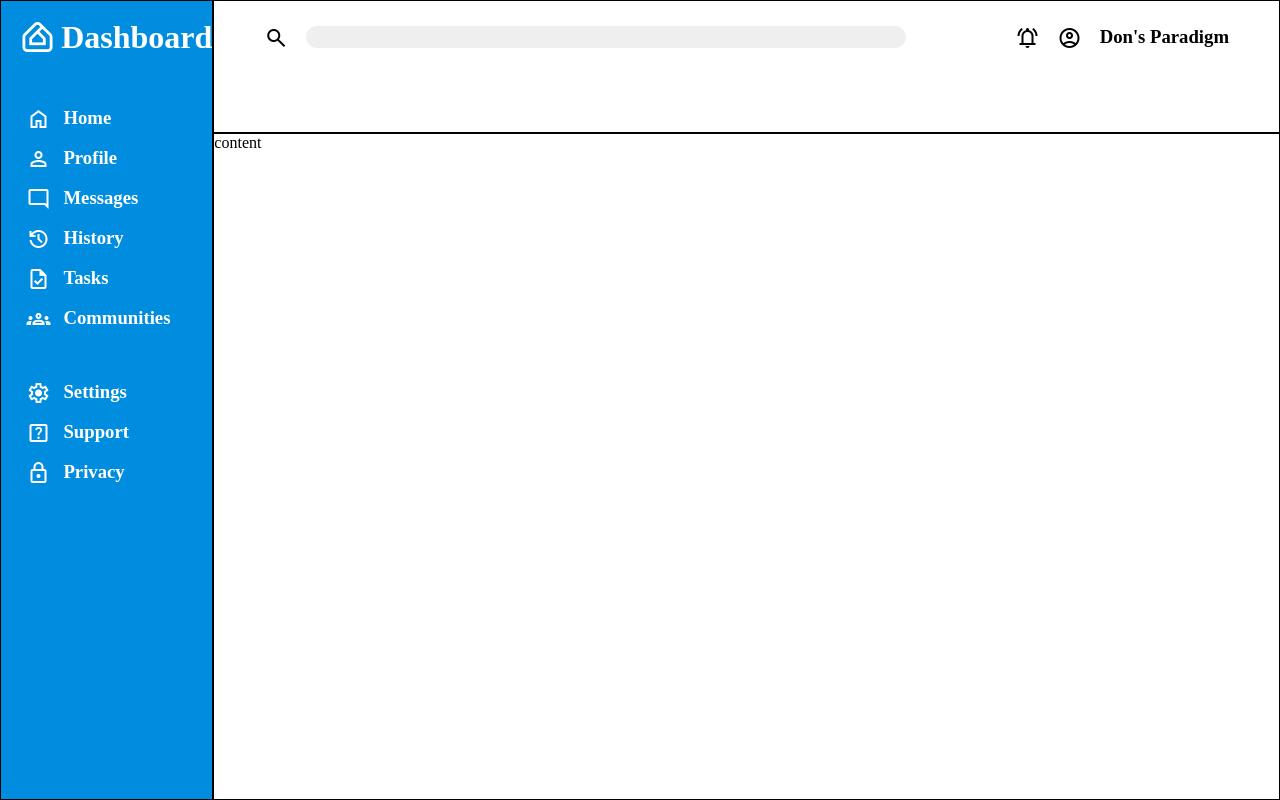
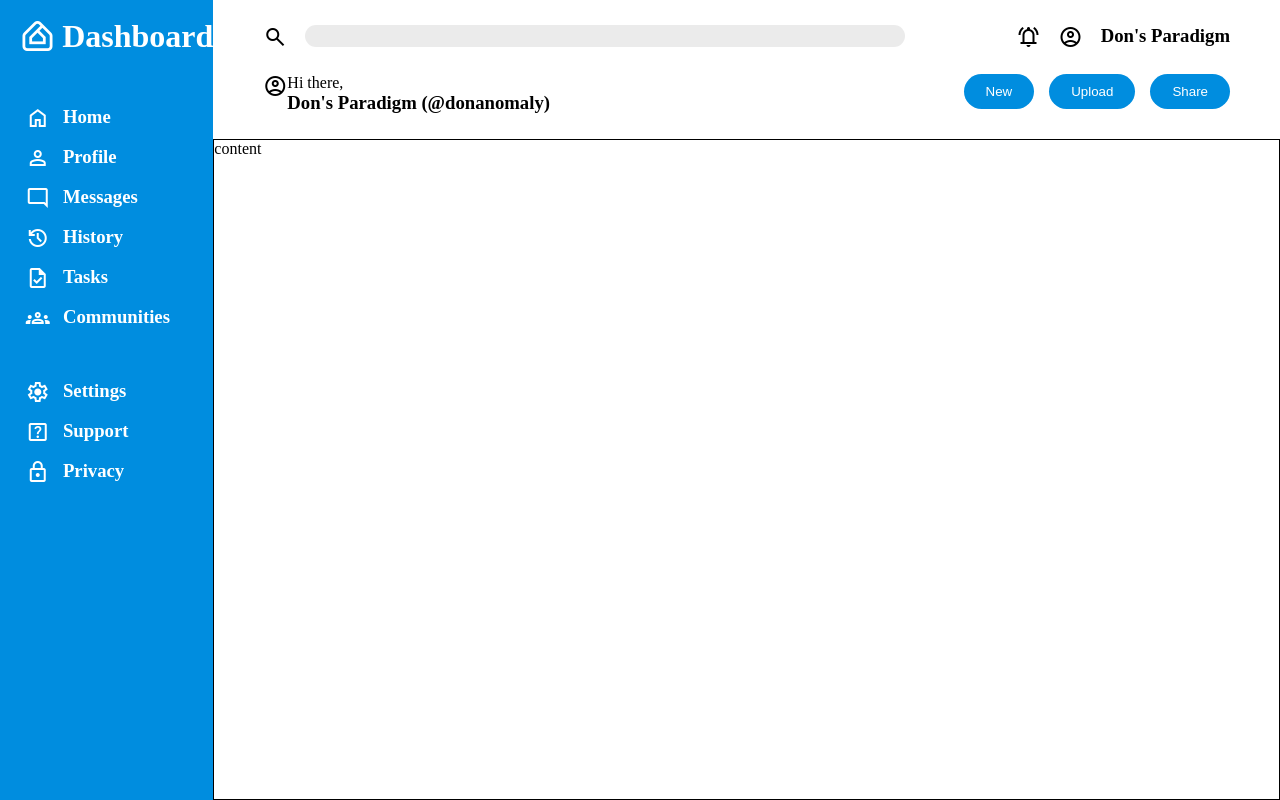
Before and after one commit to H3R0INFATH3R/Dashboard, a plain HTML site: page index.html in a window 1280 px wide. Drawn offline with nearby package versions, Linux system fonts and the light colour scheme.

Commit message:
Complete the heading section

```diff
--- a/index.html
+++ b/index.html
@@ -23,7 +23,16 @@
                 </div>
             </div>
             <div class="profile-section">
-
+                <div class="profile-section-1">
+                    <span class="material-symbols-outlined profile-picture"> account_circle </span>
+                    <p class="profile-welcome">Hi there,</p>
+                    <h3 class="user-name">Don's Paradigm (@donanomaly)</h3>
+                </div>
+                <div class="profile-section-2">
+                    <button class="new-btn">New</button>
+                    <button class="upload-btn">Upload</button>
+                    <button class="share-btn">Share</button>
+                </div>
             </div>
         </div>
         <div class="sidebar">
--- a/style.css
+++ b/style.css
@@ -9,16 +9,23 @@
     --blue: #008ddf;
 }
 
+button {
+    background-color: var(--blue);
+    color: var(--white);
+
+    border: none;
+    border-radius: 18px;
+
+    height: fit-content;
+    padding: 10px 22px;
+}
+
 .container {
     height: 100vh;
 
     display: grid;
     grid-template-columns: 1fr 5fr;
-    grid-template-rows: 1fr 5fr;
-}
-
-.container > div {
-    border: 1px solid black;
+    grid-template-rows: max-content 1fr;
 }
 
 .header {
@@ -26,9 +33,9 @@
     grid-row: 1;
 }
 
-.search-section {
+.search-section, .profile-section {
     display: grid;
-    grid-template-columns: max-content max-content;
+    grid-template-columns: repeat(2, max-content);
     justify-content: space-between;
 
     margin: 25px 50px;
@@ -39,7 +46,7 @@
     border-radius: 12px;
     border: none;
 
-    background-color: rgba(236, 236, 236, 0.835);
+    background-color: rgba(232, 232, 232, 0.835);
 
     height: 22px;
     width: 600px;
@@ -55,6 +62,33 @@
     display: grid;
     grid-template-columns: repeat(3, max-content);
     gap: 18px;
+}
+
+.profile-section-1 {
+    display: grid;
+    grid-template-columns: repeat(2, fit-content);
+    grid-template-rows: repeat(2, fit-content);
+}
+
+.profile-picture {
+    grid-column: 1;
+    grid-row: 1 / 3;
+}
+
+.profile-welcome {
+    grid-column: 2;
+    grid-row: 1;
+}
+
+.user-name {
+    grid-column: 2;
+    grid-row: 2;
+}
+
+.profile-section-2 {
+    display: grid;
+    grid-template-columns: repeat(3, max-content);
+    gap: 15px;
 }
 
 .sidebar {
@@ -89,4 +123,5 @@
 .main {
     grid-column: 2;
     grid-row: 2;
+    border: 1px solid black;
 }
```
